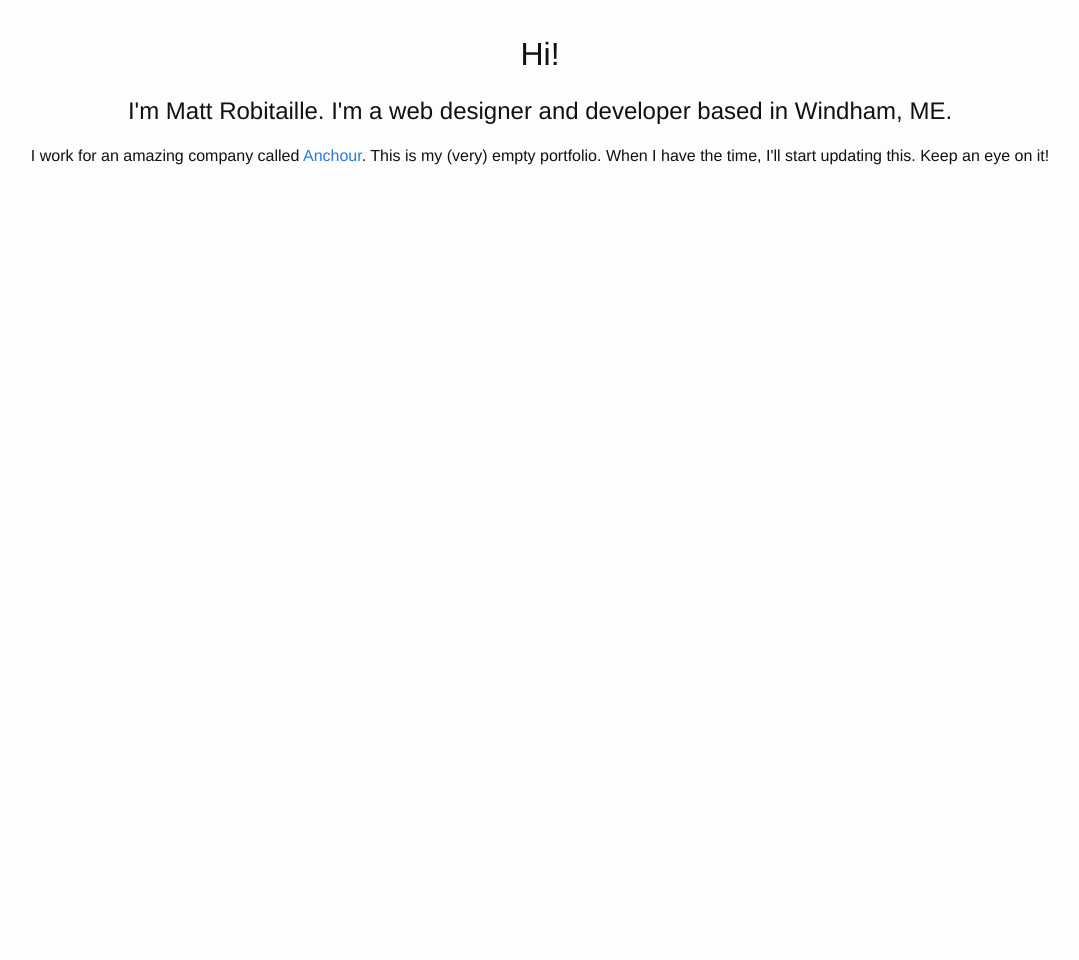
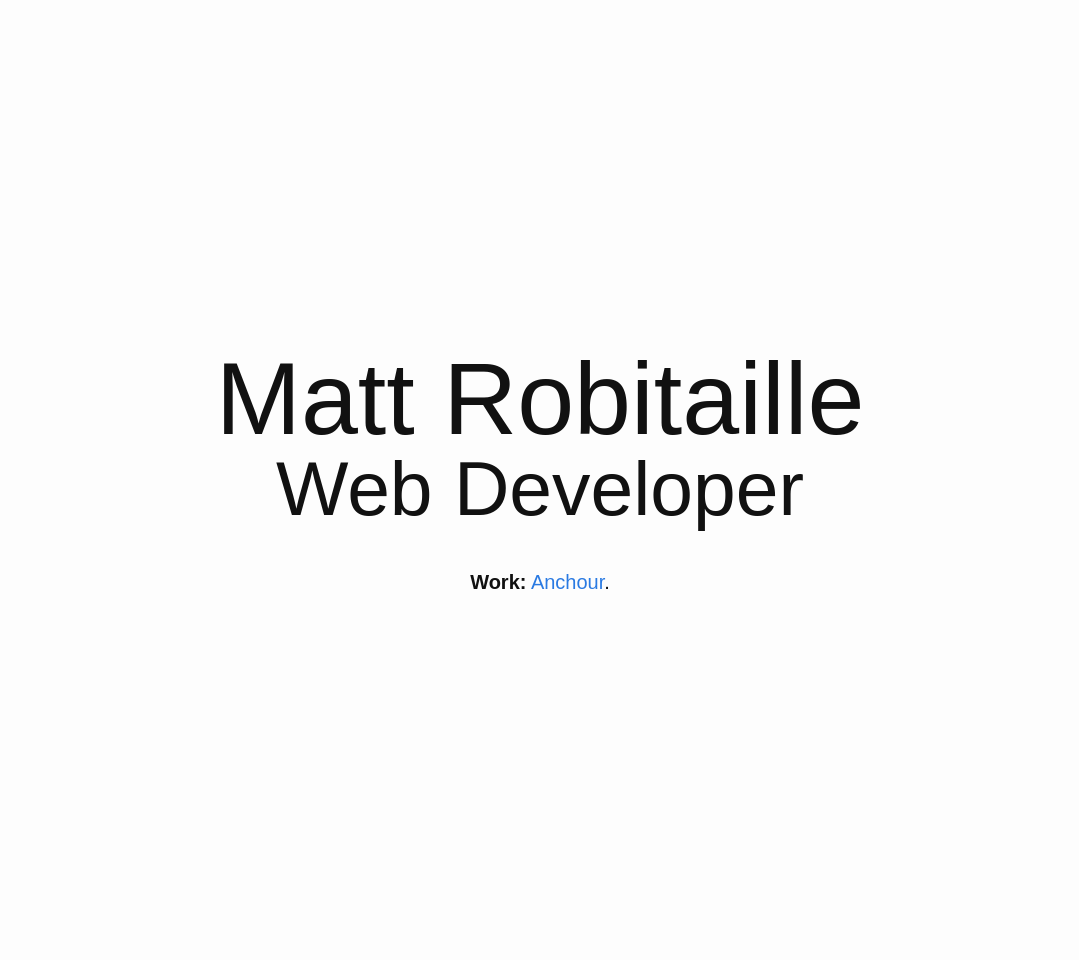
Before and after one commit to mrobit/mrobit.github.io, a Jekyll site: the page built from index.html, in a window 1280 px wide. Shown: the whole page, without its empty margins (100-1179 px from the left). Built offline with Jekyll 4.4.1, drawn with Linux system fonts in a browser that asks for light colours; some web fonts are replaced; before the commit the page ends 900 px from its top, so only the background shows below that.

Commit message:
Re-do home page

```diff
--- a/_layouts/front.html
+++ b/_layouts/front.html
@@ -3,6 +3,87 @@
 
   {% include head.html %}
 
+  <style>
+    /**
+     * http://applemusic.tumblr.com/
+     * https://jsfiddle.net/xq56dmrh/
+     */
+
+    /** Regular */
+    @font-face {
+      font-family: "San Francisco";
+      font-weight: 400;
+      src: url("https://applesocial.s3.amazonaws.com/assets/styles/fonts/sanfrancisco/sanfranciscodisplay-regular-webfont.woff");
+    }
+
+    /** Medium */
+    @font-face {
+      font-family: "San Francisco";
+      font-weight: 500;
+      src: url("https://applesocial.s3.amazonaws.com/assets/styles/fonts/sanfrancisco/sanfranciscodisplay-medium-webfont.woff");
+    }
+
+    /** Bold */
+    @font-face {
+      font-family: "San Francisco";
+      font-weight: 700;
+      src: url("https://applesocial.s3.amazonaws.com/assets/styles/fonts/sanfrancisco/sanfranciscodisplay-bold-webfont.woff");
+    }
+
+    body, html {
+      font-family: 'San Francisco', sans-serif;
+      font-size: 20px;
+      height: 100%;
+    }
+
+    .home-content-wrap {
+      display: -webkit-flex;
+      display: -moz-flex;
+      display: -ms-flex;
+      display: -o-flex;
+      display: flex;
+      -ms-align-items: center;
+      align-items: center;
+      -webkit-justify-content: center;
+      -moz-justify-content: center;
+      -ms-justify-content: center;
+      -o-justify-content: center;
+      justify-content: center;
+      height: 100%;
+    }
+
+    h2 {
+      font-size: 12vw;
+      margin: 0;
+    }
+
+    h3 {
+      font-size: 8vw;
+      margin: 0 0 40px;
+    }
+
+    h2, h3 {
+      font-weight: 500;
+      line-height: 1.2;
+    }
+
+    @media (min-width: 768px) {
+      h2, h3 {
+        line-height: 1;
+      }
+    }
+
+    @media (min-width: 1100px) {
+      h2 {
+        font-size: 8vw;
+      }
+
+      h3 {
+        font-size: 6vw;
+      }
+    }
+
+  </style>
   <body>
 
     {{ content }}
--- a/index.html
+++ b/index.html
@@ -3,12 +3,13 @@ layout: front
 ---
 
 <div class="home-content-wrap" style="text-align: center; padding: 30px 15px;">
-	<h1>Hi!</h1>
+	<div>
+		<h2>Matt Robitaille</h2>
 
-	<h2>I'm Matt Robitaille. I'm a web designer and developer based in Windham, ME.</h2>
+		<h3>Web Developer</h3>
 
-	<p>
-	  I work for an amazing company called <a href="//anchour.com">Anchour</a>.
-	  This is my (very) empty portfolio. When I have the time, I'll start updating this. Keep an eye on it!
-	</p>
+		<p>
+		  <strong>Work:</strong> <a href="//anchour.com">Anchour</a>.
+		</p>
+	</div>
 </div>
```
